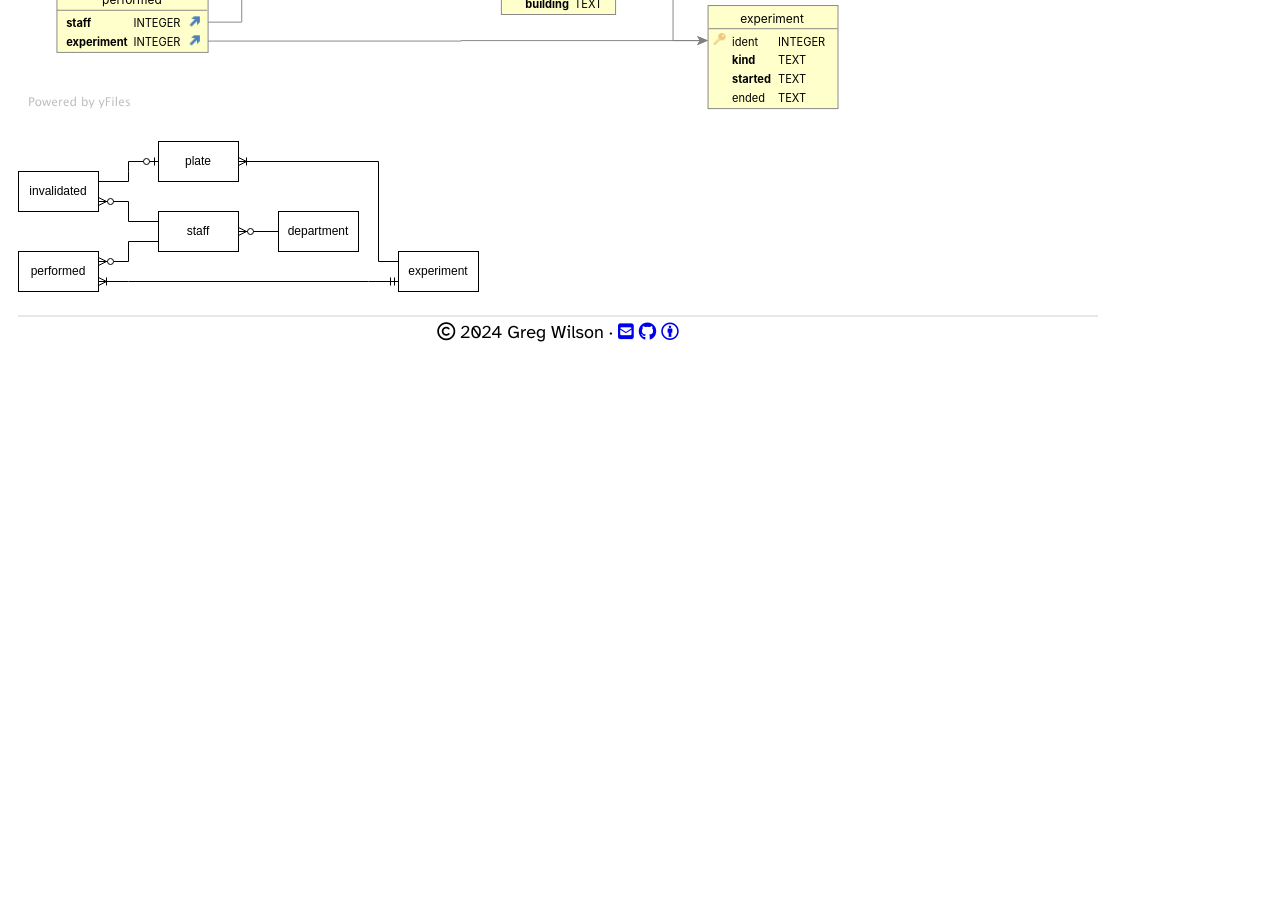
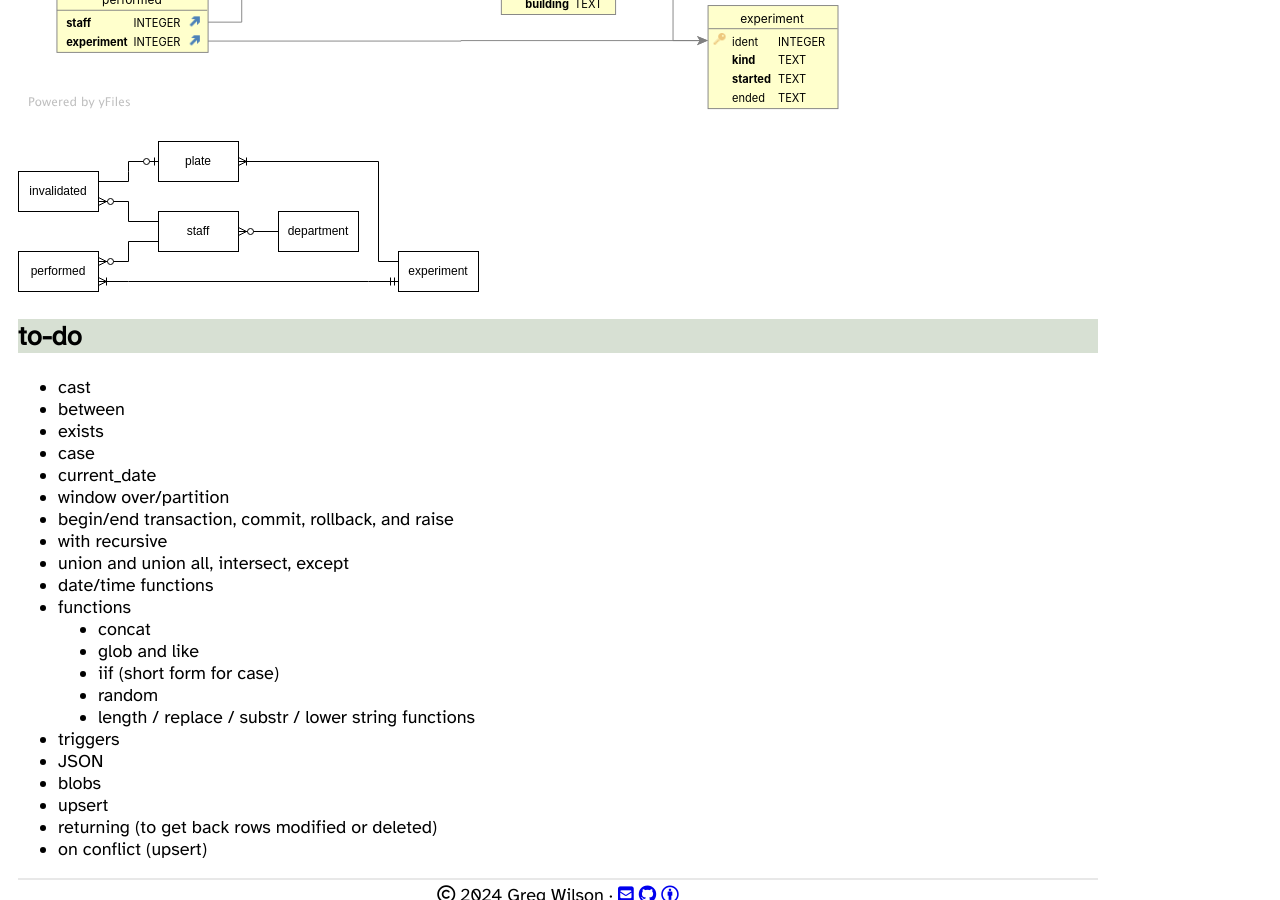
Before and after one commit to gvwilson/sql-tutorial, a Jekyll site: the page built from index.md, in a window 1280 px wide and 900 px high, scrolled down 21308 px. Built offline with Jekyll 4.4.1, drawn with Linux system fonts in a browser that asks for light colours; nearby versions of some CDN libraries; our own code applies the rules of GitHub Pages for plain Markdown files; before the commit the page ends 21659 px from its top, so only the background shows below that.

Commit message:
feat: adding to-do list

```diff
--- a/index.md
+++ b/index.md
@@ -1138,3 +1138,28 @@
 ![assay database table diagram](./img/assays_tables.svg)
 
 ![assay ER diagram](./img/assays_er.svg)
+
+## to-do
+
+-   cast
+-   between
+-   exists
+-   case
+-   current_date
+-   window over/partition
+-   begin/end transaction, commit, rollback, and raise
+-   with recursive
+-   union and union all, intersect, except
+-   date/time functions
+-   functions
+    -   concat
+    -   glob and like
+    -   iif (short form for case)
+    -   random
+    -   length / replace / substr / lower string functions
+-   triggers
+-   JSON
+-   blobs
+-   upsert
+-   returning (to get back rows modified or deleted)
+-   on conflict (upsert)
```
